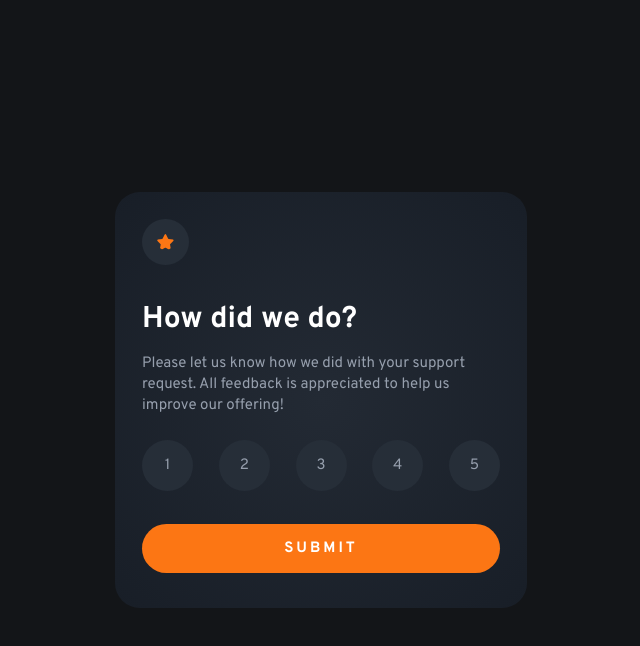
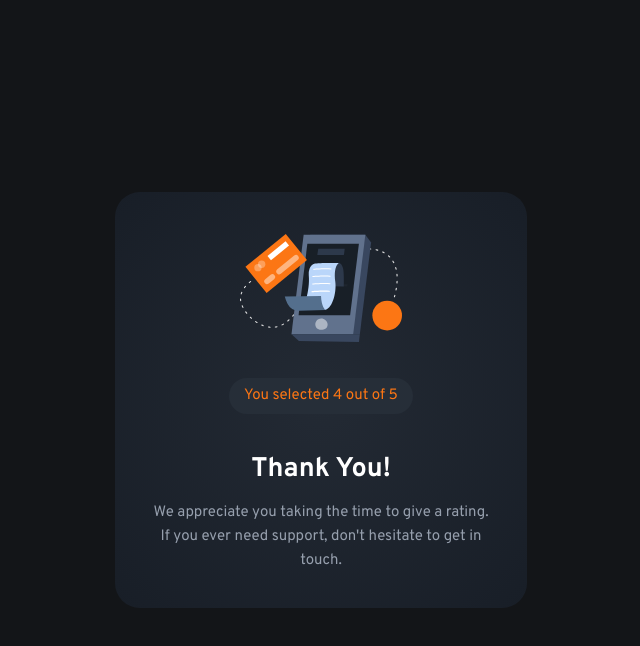
Before and after one commit to scottttabor/interactiveRatingComponent, a plain HTML site: page index.html in a window 1280 px wide. Both pictures are taken after a click on the button "SUBMIT". Shown: the whole page, without its empty margins (319-959 px from the left). Drawn offline with Linux system fonts and the light colour scheme.

Commit message:
Done with project, all features should be included

```diff
--- a/app.js
+++ b/app.js
@@ -1,5 +1,9 @@
 const ratingCircle = document.getElementsByClassName('grabber');
 
+const submitButton = document.getElementById('submitFormBtn');
+
+const ratingCard = document.getElementById('ratingCardEntry');
+const postRatingCard = document.getElementById('postRatingCard');
 
 
 
@@ -16,3 +20,9 @@ for (i = 0; i < ratingCircle.length; i++) {
 
     })
 }
+
+
+submitButton.addEventListener('click', () => {
+    ratingCard.classList.add('displayOff');
+    postRatingCard.classList.remove('displayOff');
+})
--- a/index.html
+++ b/index.html
@@ -11,29 +11,32 @@
 
 <main>
    <div class="contentContainer">
-    <div class="ratingCard">
+    <div class="ratingCard" id="ratingCardEntry">
         <div class="cardContainer">
             <img src="./images/icon-star.svg" alt="A star, give us a rating below!">
             <h1>How did we do?</h1>
             <p class="supportText">Please let us know how we did with your support request. All feedback is appreciated to help us improve our offering!</p>
-            <div class="ratingCircles">
-                <p class="grabber circle" id="one">1</p>
-                <p class="grabber circle" id="two">2</p>
-                <p class="grabber circle" id="three">3</p>
-                <p class="grabber circle" id="four">4</p>
-                <p class='grabber circle' id="five">5</p>
-            </div>
-            <button><span class="uppercase">Submit</span></button>
+            <form action="/" method="post">
+                <div class="ratingCircles">
+                    <button type="button" name="rating" value="one" class="grabber circle" id="one">1</p>
+                    <button type="button" name="rating" value="two" class="grabber circle" id="two">2</p>
+                    <button type="button" name="rating" value="three" class="grabber circle" id="three">3</p>
+                    <button type="button" name="rating" value="four" class="grabber circle" id="four">4</p>
+                    <button type="button" name="rating" value="five" class='grabber circle' id="five">5</p>
+                </div>
+                <button class="btnSubmit" type="button" id="submitFormBtn"><span class="uppercase">Submit</span></button>
+
+            </form>
         </div>
     </div>
 
 
     <!-- State change -> Thank you card -->
-    <div class="ratingCard displayOff">
+    <div class="ratingCard displayOff" id="postRatingCard">
         <div class="cardContainer thankYouCard">
             <img class="thankYouImage" src="./images/illustration-thank-you.svg" alt="Image of a debit card and phone transaction">
             <div class="selectionRelay">
-                <p>You Selected 4 out of 5</p>
+                <p id="ratingSelected">You selected 4 out of 5</p>
             </div>
             <h1>Thank You!</h1>
             <p>We appreciate you taking the time to give a rating. If you ever need support, don't hesitate to get in touch.</p>
--- a/style.css
+++ b/style.css
@@ -70,14 +70,14 @@ main {
     margin-bottom: 1rem;
 }
 
-.cardContainer .ratingCircles {
+.cardContainer form .ratingCircles {
     display: flex;
     justify-content: space-between;
     margin-bottom: 2rem;
 
 }
 
-.circle {
+form .circle {
     background-color: var(--ratingBG);
     color: var(--secondaryTextColor);
     display: flex;
@@ -86,20 +86,21 @@ main {
     width: 42px;
     height: 42px;
     border-radius: 50%;
+    border: none;
     transition: background-color, color, .5s;
     cursor: pointer;
 
 
 }
 
-.circle:hover {
+form .circle:hover {
     cursor: pointer;
     background-color: var(--mainBtn);
     color: var(--leadTextColor);
     transition: background-color, color, .5s;
 }
 
-.clickedRating {
+form .clickedRating {
     background-color: #969FAD;
     display: flex;
     justify-content: center;
@@ -115,7 +116,7 @@ main {
 
 
 
-.cardContainer button {
+.cardContainer .btnSubmit {
     width: 100%;
     background-color: var(--mainBtn);
     color: var(--leadTextColor);
@@ -126,7 +127,7 @@ main {
     transition: background-color, color, .5s;
 }
 
-.cardContainer button:hover {
+.cardContainer .btnSubmit:hover {
     background-color: var(--leadTextColor);
     color: var(--mainBtn);
     cursor: pointer;
@@ -154,12 +155,41 @@ main {
     background-color: transparent;
     border-radius: 0;
     margin: auto;
+    margin-bottom: 1rem;
 
 }
 
 .thankYouCard {
     text-align: center;
 
+}
+
+.selectionRelay {
+    color: var(--mainBtn);
+    width: 55%;
+    margin: auto;
+    margin-bottom: 2.5rem;
+}
+
+.selectionRelay #ratingSelected {
+    color: var(--mainBtn);
+    background-color: var(--ratingBG);
+    padding: .4rem;
+    border-radius: 30px;
+
+
+}
+
+.thankYouCard h1 {
+    font-size: 1.8rem;
+}
+
+.thankYouCard p {
+    color: var(--secondaryTextColor);
+    width: 93.8%;
+    line-height: 1.6rem;
+    margin: auto;
+    margin-bottom: 2rem;
 }
 
 
@@ -177,7 +207,7 @@ main {
         margin-bottom: 2.2rem;
     }
 
-    .circle {
+    form .circle {
         height: 51px;
         width: 51px;
     }
```
